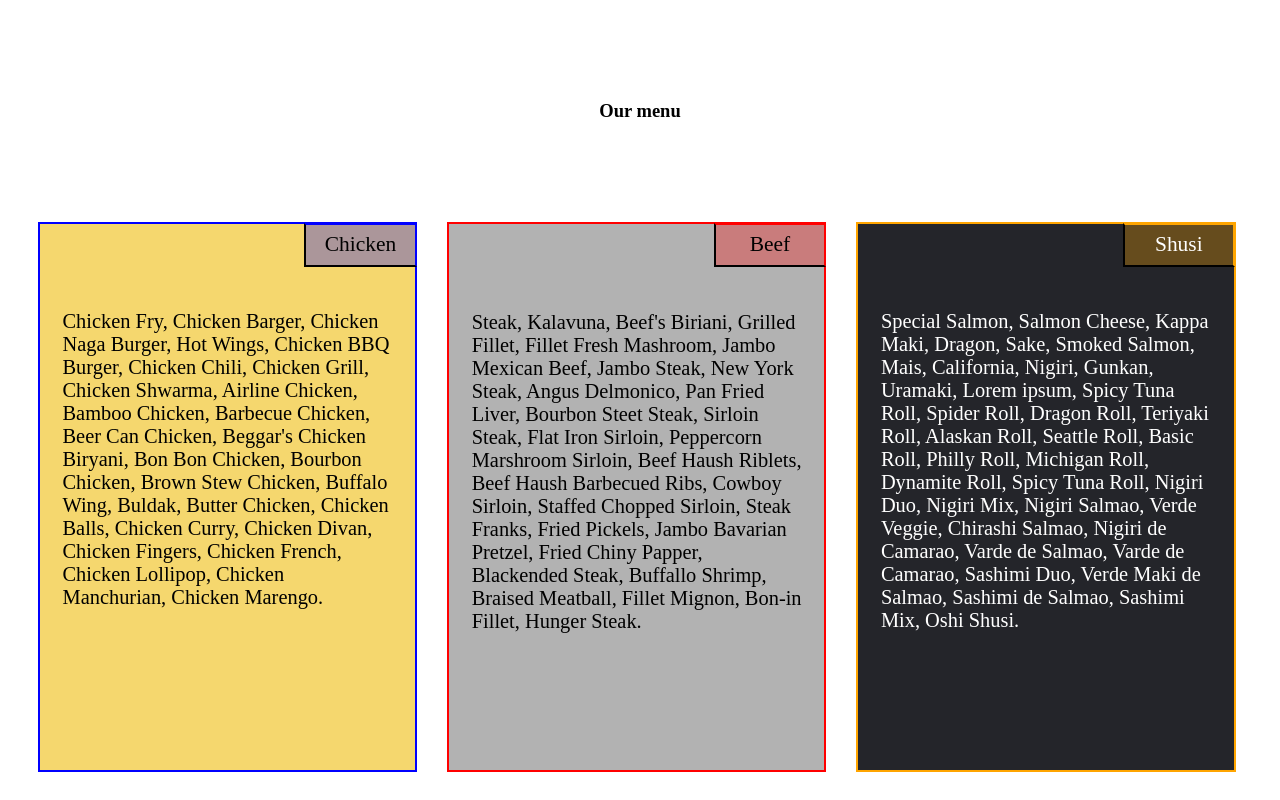
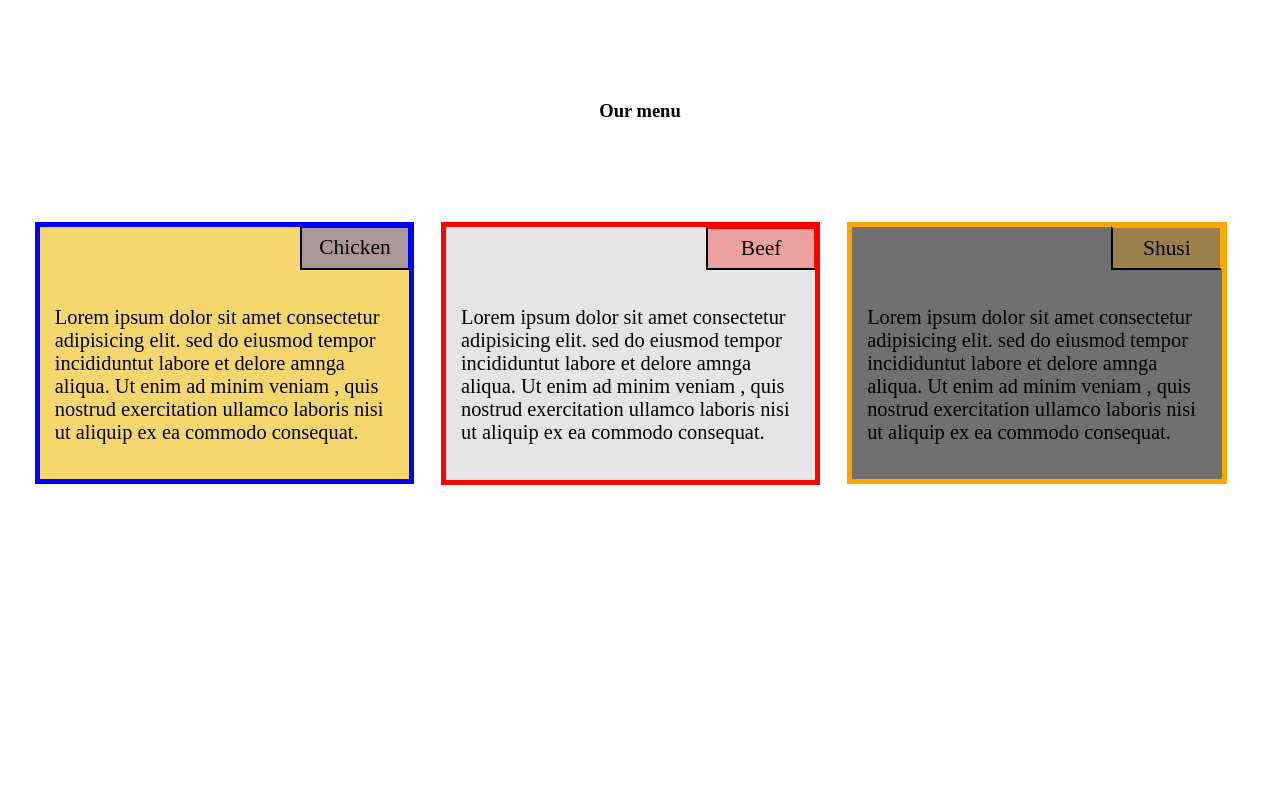
Before and after one commit to Prithibee13/Restrurent, a plain HTML site: page index.html in a window 1280 px wide. Drawn offline with Linux system fonts and the light colour scheme.

Commit message:
second chance

```diff
--- a/Styles.css
+++ b/Styles.css
@@ -6,7 +6,6 @@
 
 .row
 {
-	grid-gap: 10px;
 	width: 100%;
 	margin-bottom: 50px;
 }
@@ -14,48 +13,52 @@
 .col-l-1
 {
 	background-color: rgba(245, 215, 110, 1);
-	border: 2px solid blue;
-	margin-left: 30px;
+	border: 5px solid blue;
+	margin-left: 27px;
 }
 
 .col-l-2
 {
-	background-color: rgba(0,0,0,0.3);
-	border: 2px solid red;
-	margin-left: 30px;
+	background-color: rgba(0,0,0,0.1);
+	border: 5px solid red;
+	margin-left: 27px;
 }
 
 .col-l-3
 {
-	color: white;
-	border: 2px solid orange;
-	background-color: rgba(36, 37, 42, 1);
-	margin-left: 30px;
+	border: 5px solid orange;
+	margin-left: 27px;
+	background-color:   #707070;
+	/*margin-right: 33px;*/
+
 }
 
 @media (min-width : 1192px)
 {
 	.col-l-1
 	{
-		width: 28%;
-		height: 420px;
+		width: 31%;
+		/*height: 420px;*/
 		float: left;
+		margin-left: 27px;
 	}
 
 	.col-l-2
 	{
-		width: 28%;
-		height: 420px;
+		width: 31%;
+		/*height: 420px;*/
 		display: inline-block;
 		float: left;
+		margin-left: 27px;
 	}
 
 	.col-l-3
 	{
-		width: 28%;
-		height: 420px;
+		width: 31%;
+		/*height: 420px;*/
 		display: inline-block;
 		float: left;
+		margin-left: 27px;
 	}
 }
 
@@ -66,14 +69,14 @@
 	.col-l-1
 	{
 		width: 30%;
-		height: 550px;
+		/*height: 550px;*/
 		float: left;
 	}
 
 	.col-l-2
 	{
 		width: 30%;
-		height: 550px;
+		/*height: 550px;*/
 		display: inline-block;
 		float: left;
 	}
@@ -81,7 +84,7 @@
 	.col-l-3
 	{
 		width: 30%;
-		height: 550px;
+		/*height: 550px;*/
 		display: inline-block;
 		float: left;
 	}
@@ -93,25 +96,29 @@
 	{
 		width: 45%;
 		display: inline-block;
-		height: 500px;
+		/*height: 500px;*/
 		float: left;
+		margin-left: 33px;
 	}
 
 	.col-m-2
 	{
 		width: 45%;
 		display: inline-block;
-		height: 500px;
+		/*height: 500px*/;
 		float: left;
+		margin-left: 33px;
 	}
 
 	.col-s-3
 	{
 		width: 94%;
-		height: 400px;
+		/*height: 400px;*/
 		margin-top: 30px;
 		margin-bottom: 40px;
 		float: left;
+		margin-left: 30px;
+		margin-right: 30px;
 	}
 }
 
@@ -121,23 +128,29 @@
 	.col-s-1
 	{
 		width: 94%;
-		height: 400px;
+		/*height: 400px;*/
 		margin-bottom: 40px;
+		margin-right: 23px;
+		margin-left: 23px;
 	}
 
 	.col-s-2
 	{
-		height: 400px;
+		/*height: 400px;*/
 		margin-top: 30px;
 		width: 94%;
+		margin-right: 23px;
+		margin-left: 23px;
 	}
 
 	.col-s-3
 	{
 		margin-top: 30px;
-		height: 400px;
+		/*height: 400px;*/
 		margin-bottom: 40px;
 		width: 94%;
+		margin-right: 23px;
+		margin-left: 23px;
 	}
 }
 
@@ -153,8 +166,8 @@
 {
 	background-color: rgba(0,0,255,0.3);
 	width: 30%;
-	margin-top: -0.4%;
-	margin-right: -0.4%;
+	margin-top: -0.3%;
+	margin-right: -0.3%;
 	border-bottom: 2px solid rgba(0,0,0,1);
 	border-right: 2px solid blue;
 	border-top: 2px solid blue;
@@ -167,16 +180,15 @@
 .section
 {
 	clear: right;
-	padding: 6%;
+	padding: 4%;
 }
 
 .be
 {
-
 	width: 30%;
 	background-color: rgba(255,0,0,0.3);
-	margin-top: -0.3%;
-	margin-right: -0.5%;
+	margin-top: -.13%;
+	margin-right: -0.3%;
 	border-bottom: 2px solid rgba(0,0,0,1);
 	border-right: 2px solid red;
 	border-top: 2px solid red;
@@ -190,8 +202,8 @@
 {
 	background-color: rgba(255,165,0,0.3);
 	width: 30%;
-	margin-top: -0.4%;
-	margin-right: -0.4%;
+	margin-top: -0.18%;
+	margin-right: -.18%;
 	border-bottom: 2px solid rgba(0,0,0,1);
 	border-right: 2px solid orange;
 	border-top: 2px solid orange;
--- a/index.html
+++ b/index.html
@@ -12,21 +12,21 @@
 		<div class="col-l-1 col-m-1 col-s-1">
 			<div><p class="ch">Chicken</p></div>
 			<p class="section">
-				Chicken Fry, Chicken Barger, Chicken Naga Burger, Hot Wings, Chicken BBQ Burger, Chicken Chili, Chicken Grill, Chicken Shwarma, Airline Chicken, Bamboo Chicken, Barbecue Chicken, Beer Can Chicken, Beggar's Chicken Biryani, Bon Bon Chicken, Bourbon Chicken, Brown Stew Chicken, Buffalo Wing, Buldak, Butter Chicken, Chicken Balls, Chicken Curry, Chicken Divan, Chicken Fingers, Chicken French, Chicken Lollipop, Chicken Manchurian, Chicken Marengo.
+				Lorem ipsum dolor sit amet consectetur adipisicing elit. sed do eiusmod tempor incididuntut labore et delore amnga aliqua. Ut enim ad minim veniam , quis nostrud exercitation ullamco laboris nisi ut aliquip ex ea commodo consequat.
 			</p>
 		</div>
 
 		<div class="col-l-2 col-m-2 col-s-2">
 			<div class="nd"><p class="be">Beef</p></div>
 			<p class="section">
-				Steak, Kalavuna, Beef's Biriani, Grilled Fillet, Fillet Fresh Mashroom, Jambo Mexican Beef, Jambo Steak, New York Steak, Angus Delmonico, Pan Fried Liver, Bourbon Steet Steak, Sirloin Steak, Flat Iron Sirloin, Peppercorn Marshroom Sirloin, Beef Haush Riblets, Beef Haush Barbecued Ribs, Cowboy Sirloin, Staffed Chopped Sirloin, Steak Franks, Fried Pickels, Jambo Bavarian Pretzel, Fried Chiny Papper, Blackended Steak, Buffallo Shrimp, Braised Meatball, Fillet Mignon, Bon-in Fillet, Hunger Steak.
+				Lorem ipsum dolor sit amet consectetur adipisicing elit. sed do eiusmod tempor incididuntut labore et delore amnga aliqua. Ut enim ad minim veniam , quis nostrud exercitation ullamco laboris nisi ut aliquip ex ea commodo consequat.
 			</p>
 		</div>
 
 		<div class="col-l-3 col-s-3">
 			<div class="sd"><p class="SU">Shusi</p></div>
 			<p class="section">
-				Special Salmon, Salmon Cheese, Kappa Maki, Dragon, Sake, Smoked Salmon, Mais, California, Nigiri, Gunkan, Uramaki, Lorem ipsum, Spicy Tuna Roll, Spider Roll, Dragon Roll, Teriyaki Roll, Alaskan Roll, Seattle Roll, Basic Roll, Philly Roll, Michigan Roll, Dynamite Roll, Spicy Tuna Roll, Nigiri Duo, Nigiri Mix, Nigiri Salmao, Verde Veggie, Chirashi Salmao, Nigiri de Camarao, Varde de Salmao, Varde de Camarao, Sashimi Duo, Verde Maki de Salmao, Sashimi de Salmao, Sashimi Mix, Oshi Shusi.
+				Lorem ipsum dolor sit amet consectetur adipisicing elit. sed do eiusmod tempor incididuntut labore et delore amnga aliqua. Ut enim ad minim veniam , quis nostrud exercitation ullamco laboris nisi ut aliquip ex ea commodo consequat.
 			</p>
 		</div>
 	</div>
```
Also changed, not shown: 1 other file.
